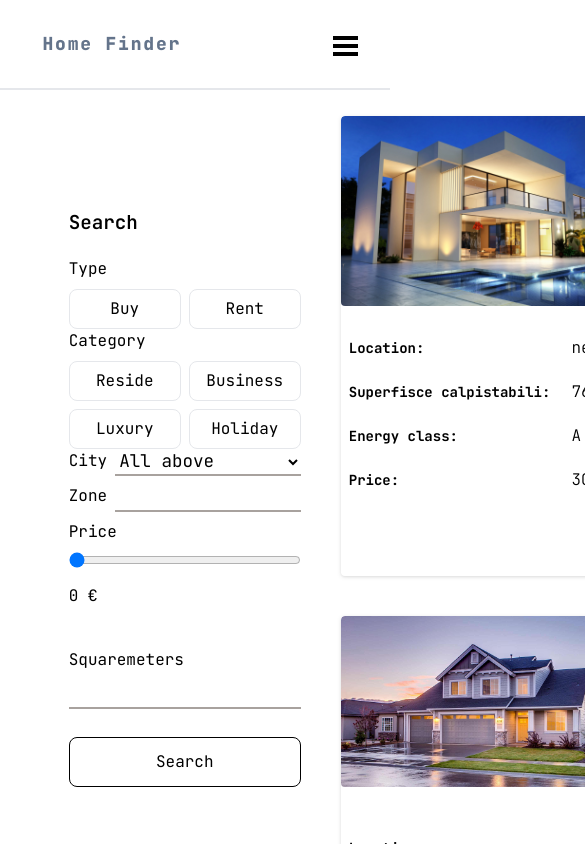
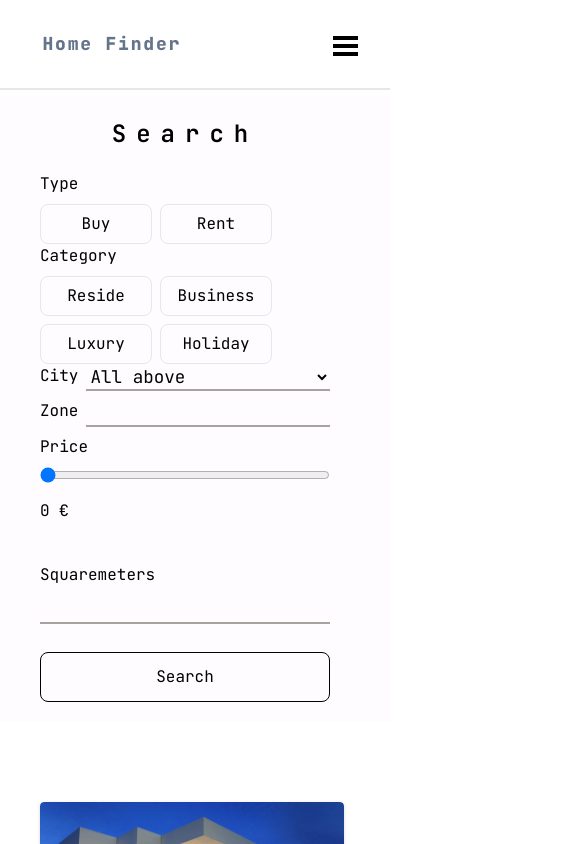
Before and after one commit to urbobb/real-estate-listings, a Next.js app: page /listings in a window 390 px wide. Shown: the top 844 px of the page, 585 px wide, since content can reach past the window. Built offline with nearby package versions, Linux system fonts and the light colour scheme.

Commit message:
save progress

```diff
--- a/app/listings/page.tsx
+++ b/app/listings/page.tsx
@@ -85,20 +85,22 @@ export default function Listings() {
   }
 
   return (
-    <div className="h-full mx-auto w-full pt-24">
-      <div className="flex flex-row md:w-full h-full w-9/12 mx-auto">
-        <div className="flex basis-1/4 sm:w-[300px] h-full mx-auto ">
+    <div className="h-screen mx-auto w-full pt-24">
+      <div className="flex md:flex-row flex-col md:w-full h-screen mx-auto">
+        <div className="flex md:basis-1/3   h-screen mx-auto bg-[#FEFCFF]">
           {/* SEARCHBAR */}
-          <div className="md:fixed md:left-0 md:top-0 ml-5 pt-28 basis-1/4 mx-auto md:bg-[#FEFCFF]">
-            <div className="mb-5">
-              <h1 className="text-[1.2rem] font-semibold">Search</h1>
+          <div className="md:fixed md:basis-1/4 md:left-0 md:top-0 md:bottom-0 mx-auto p-5 pr-10 md:pt-28">
+            <div className="flex justify-center  mb-5 sm:mx-5">
+              <h1 className="md:text-[1.2rem] text-[1.5rem] font-semibold tracking-[10px]">
+                Search
+              </h1>
             </div>
 
             <div className="">
               <form
                 action=""
                 onSubmit={handleSubmit}
-                className="flex flex-col gap-5">
+                className="flex flex-col gap-5 mx-5">
                 <div className="flex md:gap-10 flex-col mb-5">
                   {/* TYPE */}
                   <div className="flex flex-col items-start gap-2">
@@ -202,7 +204,7 @@ export default function Listings() {
         </div>
 
         {/* Houses */}
-        <div className="flex pt-5 pl-10 ">
+        <div className="flex md:pt-5 pt-20 pl-10 ">
           <div className="flex flex-row flex-wrap gap-5">
             {houses.map((house, index) => (
               <div
```
